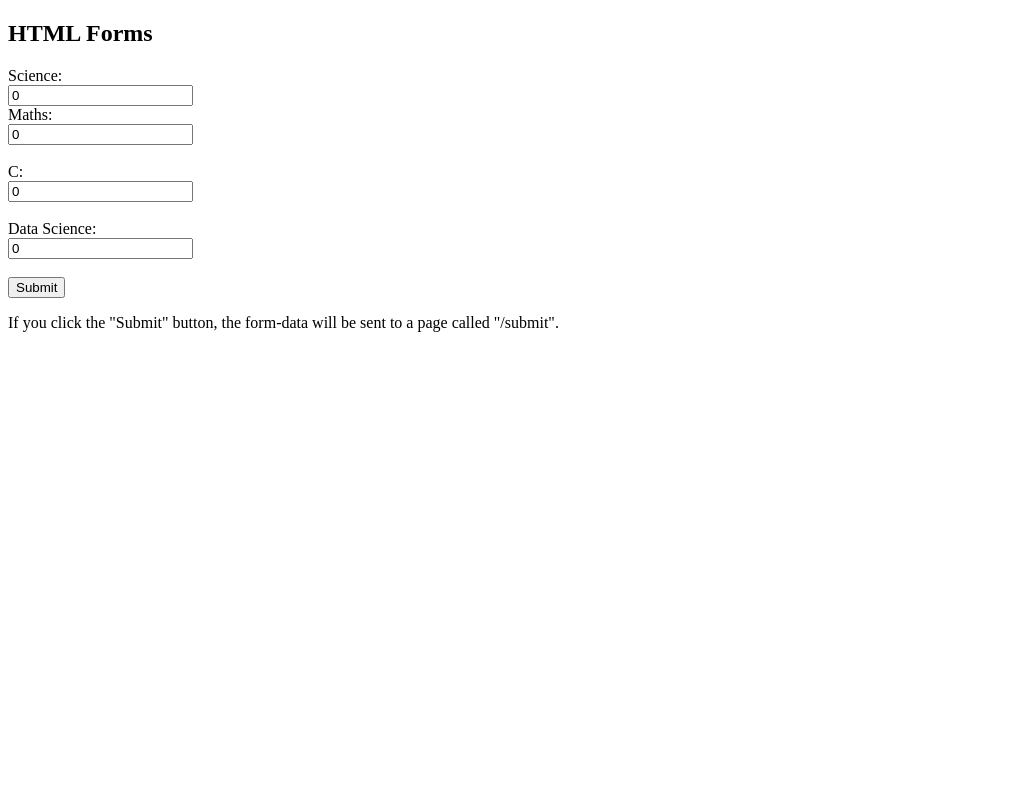
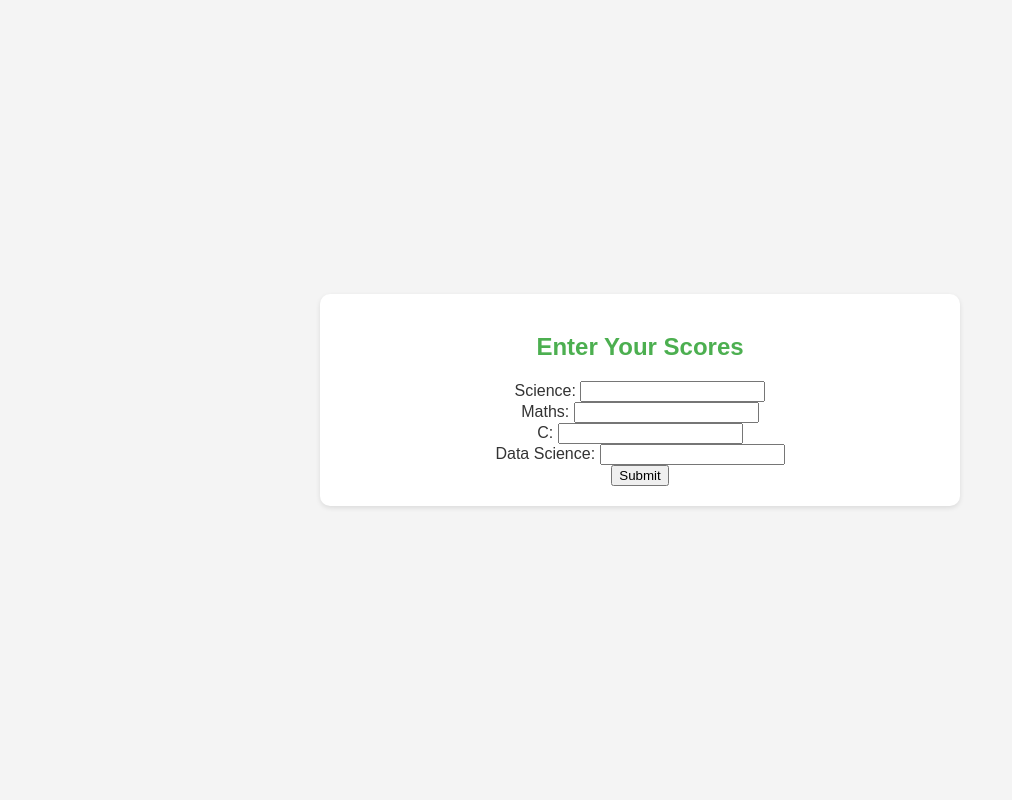
Before and after one commit to AlikoGrace/flask, a Flask app: template templates/index.html in a window 1280 px wide. Shown: the whole page, without its empty margins (0-1012 px from the left). Run offline with Flask 3, Linux system fonts and the light colour scheme; the template is opened without the code that fills it, so the values that code supplies are empty.

Commit message:
adding cs and js to flask framework

```diff
--- a/templates/index.html
+++ b/templates/index.html
@@ -1,22 +1,25 @@
 <!DOCTYPE html>
 <html>
+<head>
+    <title>Submit Scores</title>
+    <link rel="stylesheet" type="text/css" href="{{ url_for('static', filename='style.css') }}">
+    <script type="text/javascript" src="{{ url_for('static', filename='script/script.js') }}"></script>
+
+</head>
 <body>
-
-<h2>HTML Forms</h2>
-
-<form action="/submit" method='post'>
-  <label for="Science">Science:</label><br>
-  <input type="text" id="science" name="science" value="0"><br>
-  <label for="Maths">Maths:</label><br>
-  <input type="text" id="maths" name="maths" value="0"><br><br>
-  <label for="C ">C:</label><br>
-  <input type="text" id="c" name="c" value="0"><br><br>
-  <label for="datascience">Data Science:</label><br>
-  <input type="text" id="datascience" name="datascience" value="0"><br><br>
-  <input type="submit" value="Submit">
-</form>
-
-<p>If you click the "Submit" button, the form-data will be sent to a page called "/submit".</p>
-
+    <div class="container">
+        <h2>Enter Your Scores</h2>
+        <form action="/submit" method="POST">
+            <label for="science">Science:</label>
+            <input type="text" id="science" name="science" required><br>
+            <label for="maths">Maths:</label>
+            <input type="text" id="maths" name="maths" required><br>
+            <label for="c">C:</label>
+            <input type="text" id="c" name="c" required><br>
+            <label for="datascience">Data Science:</label>
+            <input type="text" id="datascience" name="datascience" required><br>
+            <input type="submit" value="Submit">
+        </form>
+    </div>
 </body>
 </html>
--- /dev/null
+++ b/templates/static/script/script.js
@@ -0,0 +1 @@
+alert("This page has been loaded")
--- /dev/null
+++ b/templates/static/style.css
@@ -0,0 +1,57 @@
+body {
+    font-family: Arial, sans-serif;
+    background-color: #f4f4f4;
+    color: #333;
+    margin: 0;
+    padding: 0;
+    display: flex;
+    justify-content: center;
+    align-items: center;
+    height: 100vh;
+}
+
+.container {
+    background-color: #fff;
+    padding: 20px;
+    border-radius: 10px;
+    box-shadow: 0 2px 5px rgba(0, 0, 0, 0.1);
+    width: 50%;
+    max-width: 600px;
+    text-align: center;
+}
+
+h2 {
+    color: #4CAF50;
+    margin-bottom: 20px;
+}
+
+table {
+    width: 100%;
+    border-collapse: collapse;
+    margin-bottom: 20px;
+}
+
+table, th, td {
+    border: 1px solid #ddd;
+}
+
+th, td {
+    padding: 12px;
+    text-align: left;
+}
+
+th {
+    background-color: #f2f2f2;
+}
+
+tr:nth-child(even) {
+    background-color: #f9f9f9;
+}
+
+.pass {
+    color: green;
+}
+
+.fail {
+    color: red;
+}
```
Also changed, not shown: templates/result.html (+6 -2 lines).
